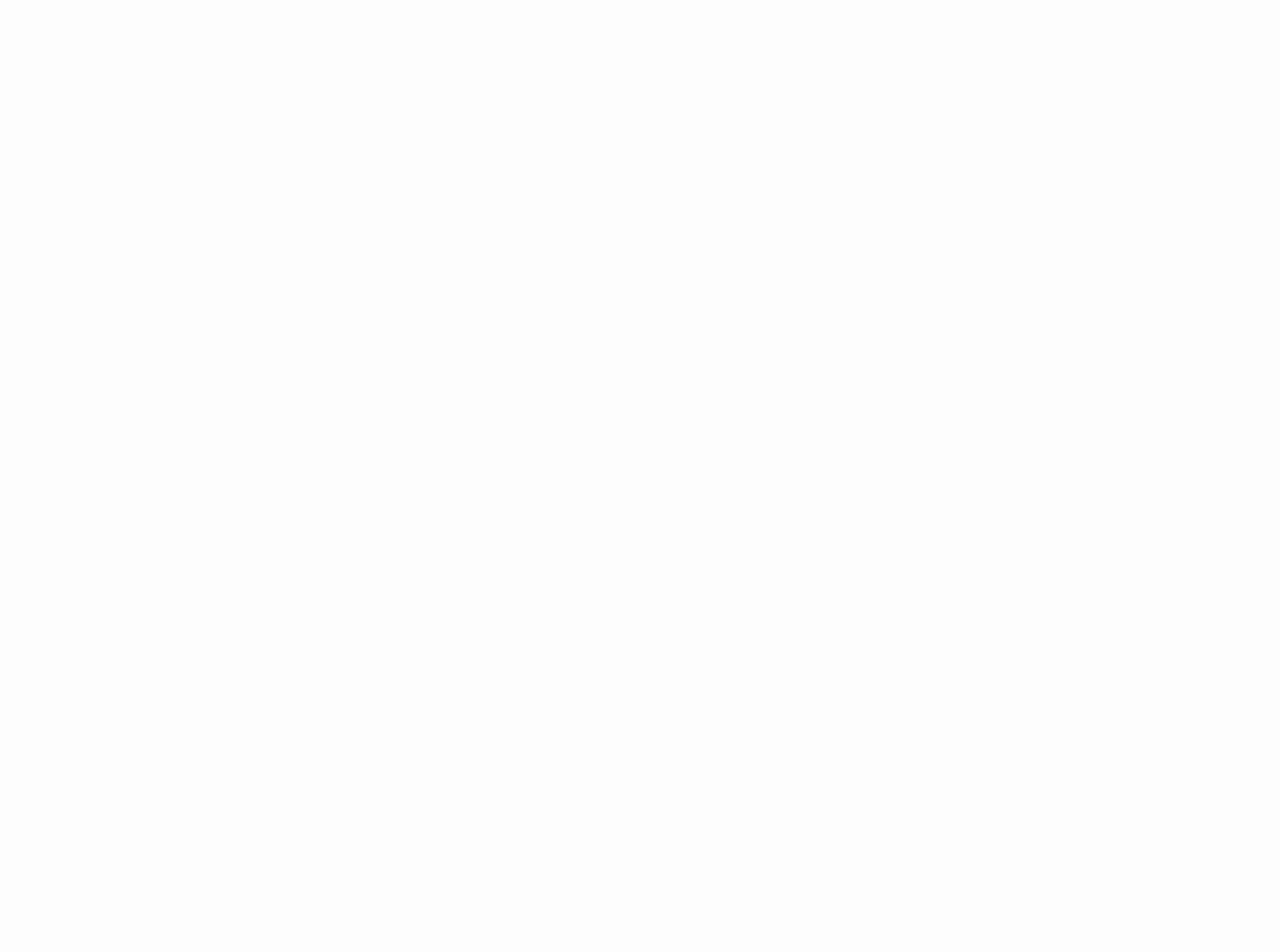
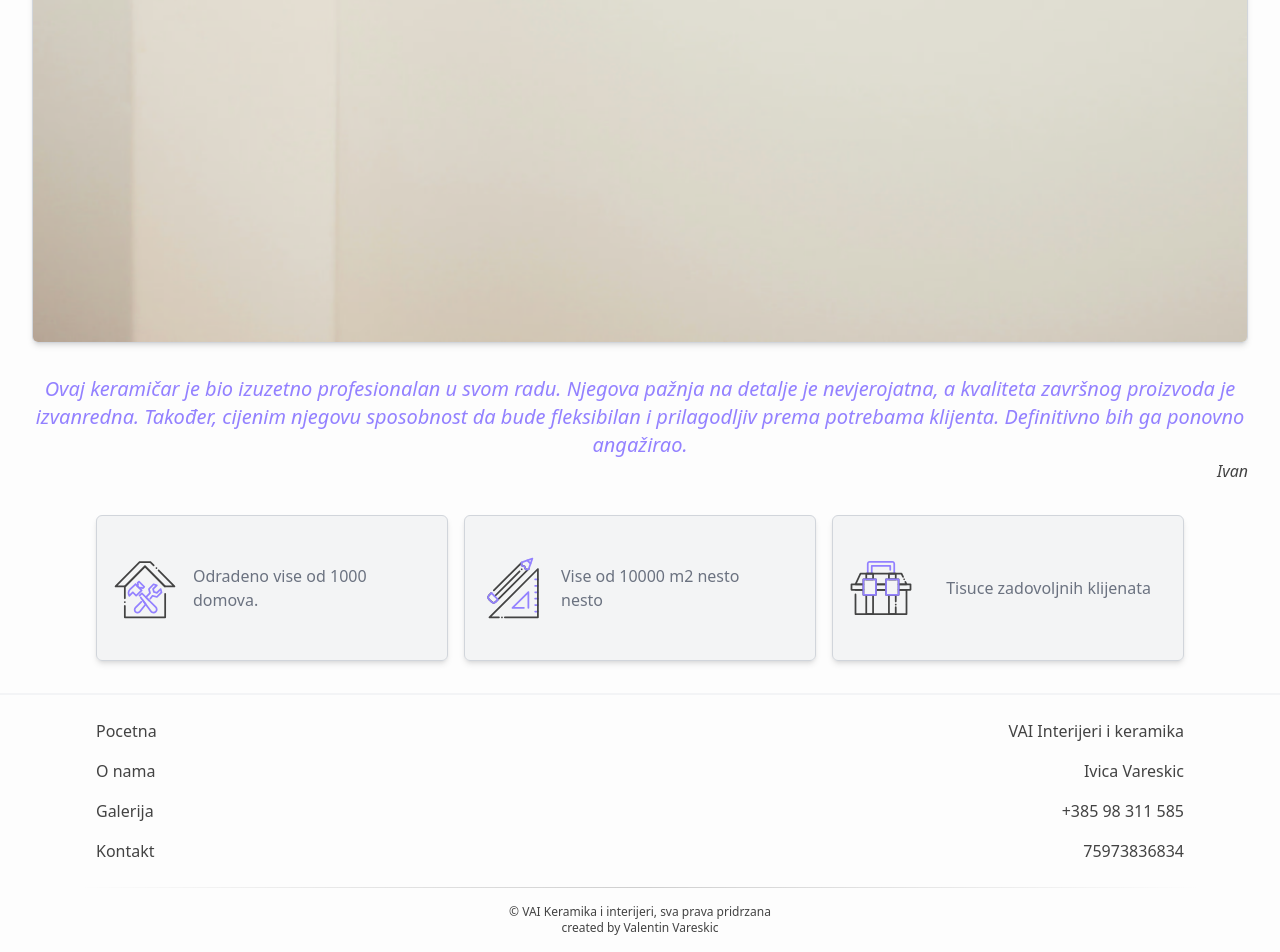
Before and after one commit to valentin994/vaikeramika, a SvelteKit app: page /about in a window 1280 px wide. Shown: the part 1664-2616 px from the top of the page. Before the commit the page ends 800 px from the top, so only its background shows below. Built offline with nearby package versions, Linux system fonts and the light colour scheme.

Commit message:
progress save on reviews

```diff
--- a/src/routes/+page.svelte
+++ b/src/routes/+page.svelte
@@ -7,7 +7,7 @@
         </div>
     </div>
     <div class="text-center p-4">
-        <button id="Contact call to action" class="px-4 py-2 bg-secondary text-background text-xl max-w-48 rounded-lg shadow-lg">Kontaktirajte nas</button>
+        <a href="./contact" class="px-4 py-2 bg-secondary text-background text-xl max-w-48 rounded-lg shadow-lg">Kontaktirajte nas</a>
     </div>
 
     <div class="md:grid md:grid-cols-3 md:auto-cols-max md:px-20">
--- a/src/routes/about/+page.svelte
+++ b/src/routes/about/+page.svelte
@@ -1,8 +1,30 @@
+<script>
+  import { fade, fly } from "svelte/transition";
+  let reviews = [
+      { "id": 1, "name": "Marija", "review": "Ivica je pouzdan, dosao je na vrijeme i sve odradio po dogovoru" },
+      { "id": 2, "name": "Valentin", "review": "Imao sam izvanredno iskustvo s ovim keramičarom. Bio je iznimno profesionalan i pažljiv u svakom koraku procesa. Kvaliteta njegovog rada je izvanredna, a cijena je bila vrlo razumna. Toplo preporučujem ovog keramičara svakome tko traži kvalitetan rad po pristupačnoj cijeni." },
+      { "id": 3, "name": "Ivan", "review": "Ovaj keramičar je bio izuzetno profesionalan u svom radu. Njegova pažnja na detalje je nevjerojatna, a kvaliteta završnog proizvoda je izvanredna. Također, cijenim njegovu sposobnost da bude fleksibilan i prilagodljiv prema potrebama klijenta. Definitivno bih ga ponovno angažirao." },
+  ];
+  let num = 2;
+  const changeReviewNum = () => {
+    if (num === 2){
+        num = 0;
+        return;
+    }
+    num++;
+
+  }
+</script>
 <h1 class="p-4 text-xl text-center">Nudimo širok spektar usluga, od jednostavnog postavljanja podnih pločica do složenih zidnih obloga i dekoracija.</h1>
-
-
-
-
+<div class="p-4 px-8">
+    <img class="border border-gray-300 shadow-md rounded-md" src="./about_image.avif" alt="White tile laying" />
+    {#key num}
+        <div in:fly={{ y: 200, duration: 2000}} out:fade class="">
+            <h1 class="text-center text-secondary pt-8 italic text-xl">{reviews[num]["review"]}</h1>
+            <p class="text-textcol text-md italic bold text-end">{reviews[num]["name"]}</p>
+        </div>
+    {/key}
+</div>
 <div class="grid grid-cols-1 md:grid-cols-3 md:gap-4 w-full md:grid-row-1 px-4 md:px-24">
     <div class="flex border border-gray-300 rounded-md shadow-md w-full p-4 py-8 my-4 justify-between items-center bg-gray-300 bg-opacity-25">
         <img alt="House" src="./house2.svg" class="w-16" />
```
Also changed, not shown: static/about_image.avif (added).
